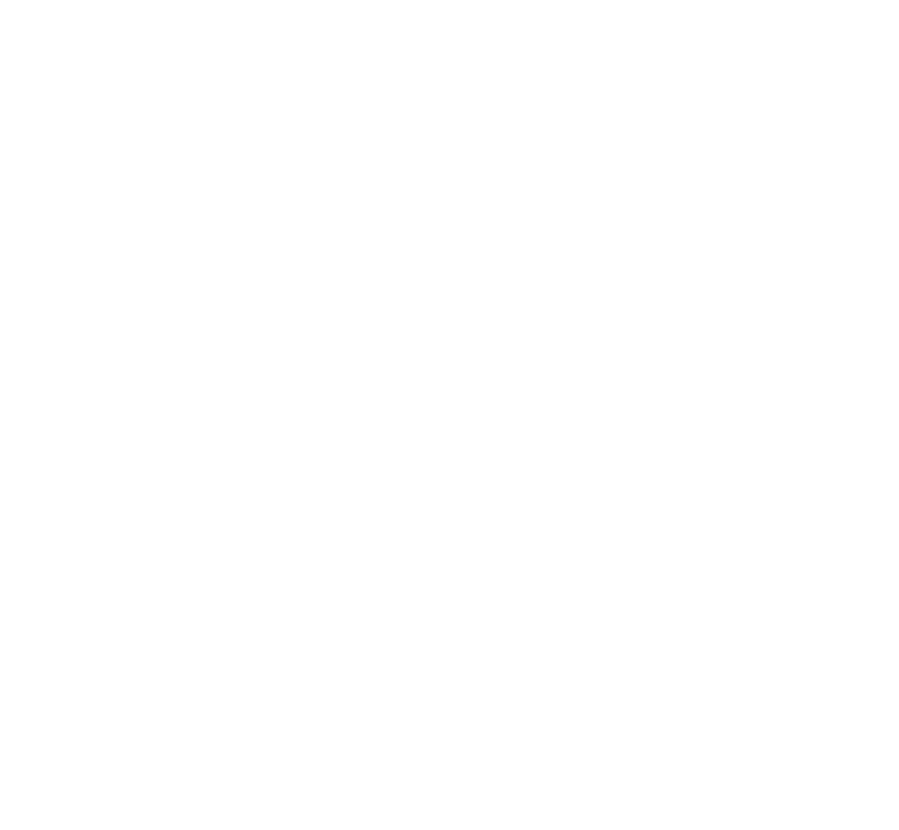
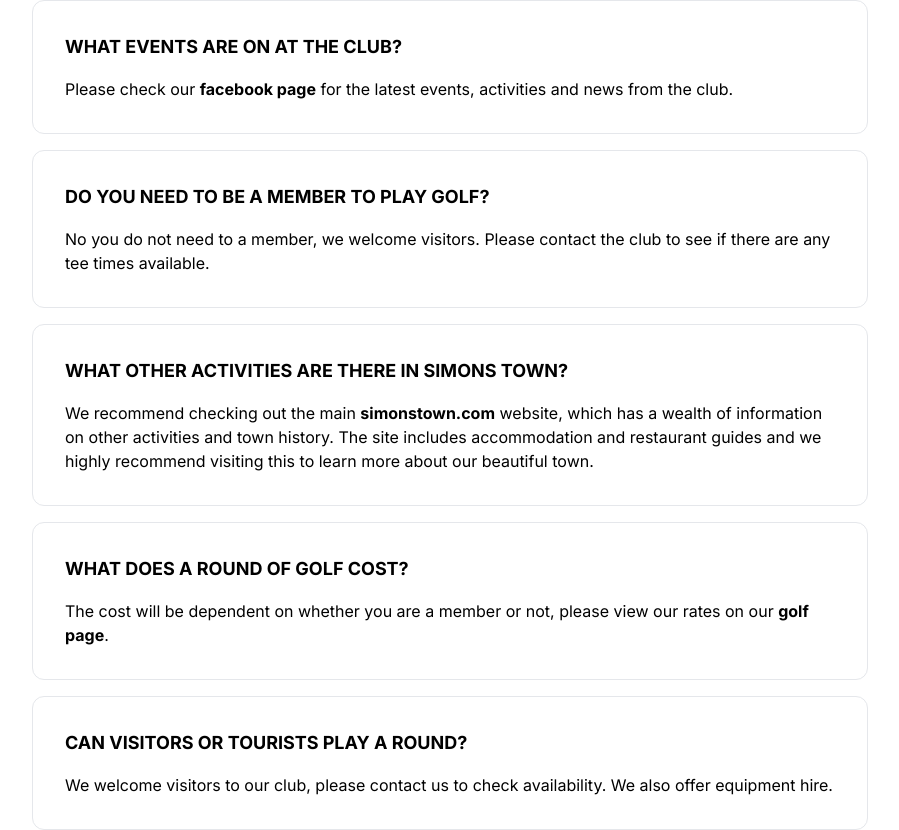
Before and after one commit to dylankoevort/simons-golf, a Next.js app: page /faq in a window 1280 px wide. Shown: the part 458-1288 px from the top of the page, without its empty margins (190-1089 px from the left). Before the commit the page ends 800 px from the top, so only its background shows below. Built offline with nearby package versions, Linux system fonts and the light colour scheme.

Commit message:
Faq page complete

```diff
--- a/app/(home)/(routes)/faq/page.jsx
+++ b/app/(home)/(routes)/faq/page.jsx
@@ -1,7 +1,25 @@
+import { faqs } from "@/constants";
 import React from "react";
 
 const Faq = () => {
-  return <div>Faq</div>;
+  return (
+    <div className="h-full">
+      <div className="w-full flex justify-center items-center flex-col max-w-[900px] mx-auto p-8 mt-8">
+        <h1 className="text-3xl font-medium">FAQ</h1>
+        <p className="mt-8 text-center">
+          Looking for answers to your questions?
+        </p>
+        <div className="mt-8">
+          {faqs.map((faq) => (
+            <div className="border rounded-xl p-8 my-4">
+              <h3 className="text-lg font-bold">{faq.question}</h3>
+              <p className="mt-4">{faq.answer}</p>
+            </div>
+          ))}
+        </div>
+      </div>
+    </div>
+  );
 };
 
 export default Faq;
--- a/constants.js
+++ b/constants.js
@@ -55,3 +55,80 @@
     alt: "Home 4",
   },
 ];
+
+export const faqs = [
+  {
+    question: "WHAT TIME IS THE CLUB OPEN?",
+    answer:
+      "Our Club is open 7 days a week. We open at 8AM every morning except Tuesdays and Thursdays when we open at 10AM. The club closes at 7pm every night.",
+  },
+  {
+    question: "WHAT EVENTS ARE ON AT THE CLUB?",
+    answer: (
+      <>
+        Please check our{" "}
+        <a
+          href="https://www.facebook.com/STCountryClub/"
+          target="_blank"
+          rel="noreferrer"
+          className="font-bold hover:underline"
+        >
+          facebook page
+        </a>{" "}
+        for the latest events, activities and news from the club.
+      </>
+    ),
+  },
+  {
+    question: "DO YOU NEED TO BE A MEMBER TO PLAY GOLF?",
+    answer:
+      "No you do not need to a member, we welcome visitors. Please contact the club to see if there are any tee times available.",
+  },
+  {
+    question: "WHAT OTHER ACTIVITIES ARE THERE IN SIMONS TOWN?",
+    answer: (
+      <>
+        We recommend checking out the main{" "}
+        <a
+          href="https://simonstown.com"
+          target="_blank"
+          rel="noreferrer"
+          className="font-bold hover:underline"
+        >
+          simonstown.com
+        </a>{" "}
+        website, which has a wealth of information on other activities and town
+        history. The site includes accommodation and restaurant guides and we
+        highly recommend visiting this to learn more about our beautiful town.
+      </>
+    ),
+  },
+  {
+    question: "WHAT DOES A ROUND OF GOLF COST?",
+    answer: (
+      <>
+        The cost will be dependent on whether you are a member or not, please
+        view our rates on our{" "}
+        <a
+          href="/golf"
+          target="_blank"
+          rel="noreferrer"
+          className="font-bold hover:underline"
+        >
+          golf page
+        </a>
+        .
+      </>
+    ),
+  },
+  {
+    question: "CAN VISITORS OR TOURISTS PLAY A ROUND?",
+    answer:
+      "We welcome visitors to our club, please contact us to check availability. We also offer equipment hire.",
+  },
+  {
+    question: "IS THERE A PRO SHOP?",
+    answer:
+      "Yes we have a pro shop. We sell shirts, balls, tees and other equipment. Please call ahead if you have any specific queries.",
+  },
+];
```
